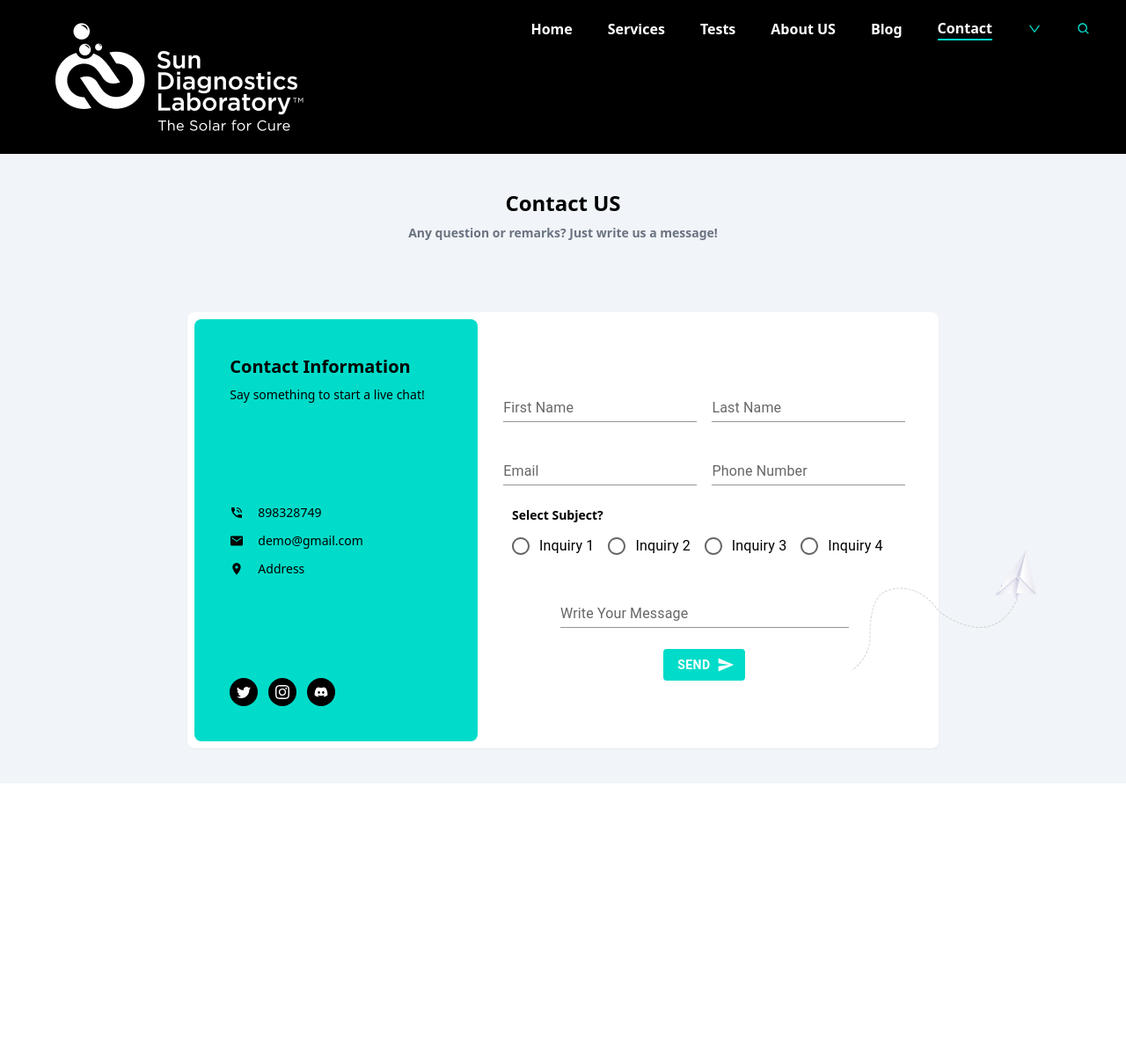
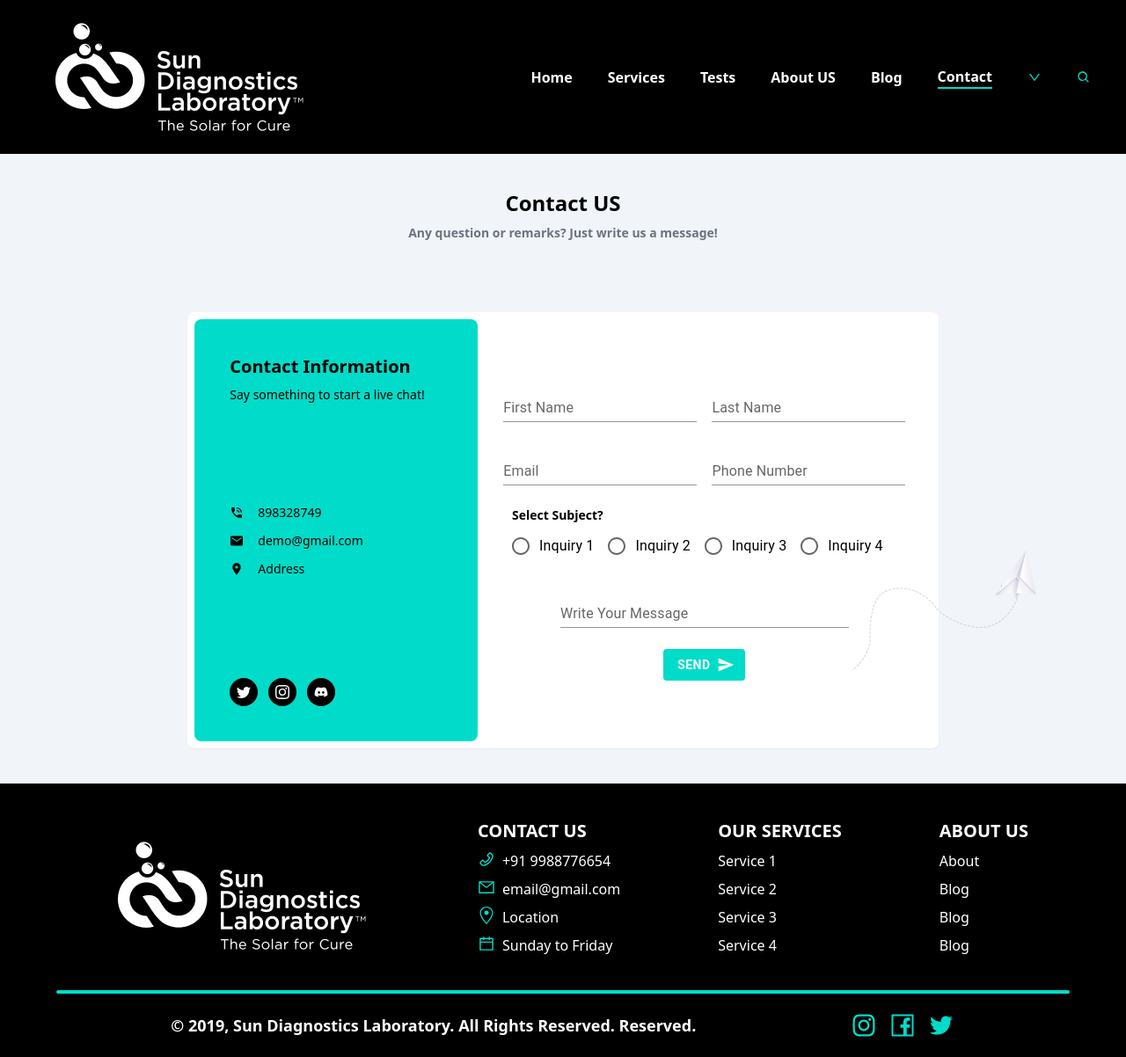
Before and after one commit to NEXT-BUG/sun-diagnostic-laboratory, a Next.js app: page /contact in a window 1280 px wide. Shown: the whole page at 88% size. Before the commit the page ends 891 px from the top, so only its background shows below. Built offline with nearby package versions, Linux system fonts and the light colour scheme.

Commit message:
Added Footer to all pages and changed the footer padding

```diff
--- a/components/Footer.js
+++ b/components/Footer.js
@@ -11,7 +11,7 @@ import {
 import { GoLocation } from "react-icons/go";
 const Footer = () => {
   return (
-    <div className="bg-black text-white">
+    <div className="bg-black text-white pt-10">
       <div className="text-white w-screen bg-black flex flex-col space-y-4 lg:space-y-0 text-center lg:text-left lg:flex-row justify-evenly items-center lg:items-stretch">
         <Image src={require("../assets/images/logo.png")} />
         <div className="space-y-2">
--- a/components/Header.js
+++ b/components/Header.js
@@ -62,7 +62,7 @@ const Header = (props) => {
   if (!router.pathname) return null;
 
   return (
-    <div className="w-screen bg-black px-5 md:px-10 flex justify-between items-center lg:items-start">
+    <div className="w-screen bg-black px-5 md:px-10 flex justify-between items-center">
       <div className="bg-black">
         <Image
           src={require("../assets/images/logo.png")}
--- a/pages/_app.js
+++ b/pages/_app.js
@@ -1,11 +1,13 @@
 import "../styles/globals.css";
 import Header from "../components/Header";
+import Footer from "../components/Footer";
 
 function MyApp({ Component, pageProps }) {
   return (
     <>
       <Header />
       <Component {...pageProps} />
+      <Footer />
     </>
   );
 }
```
